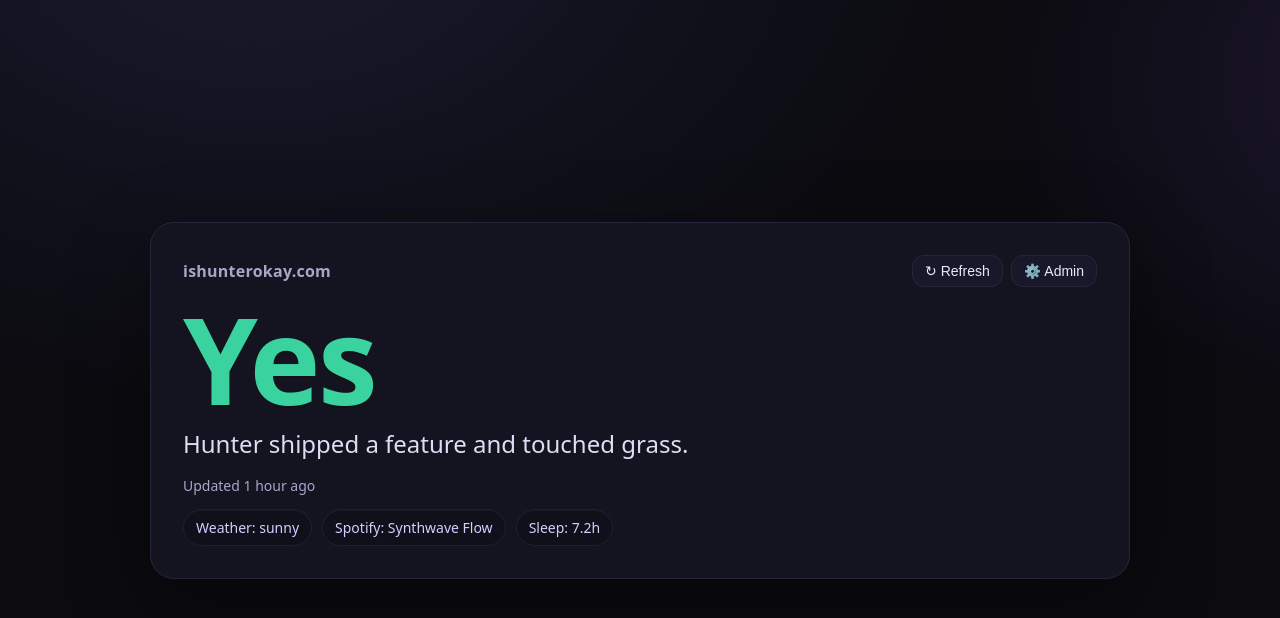
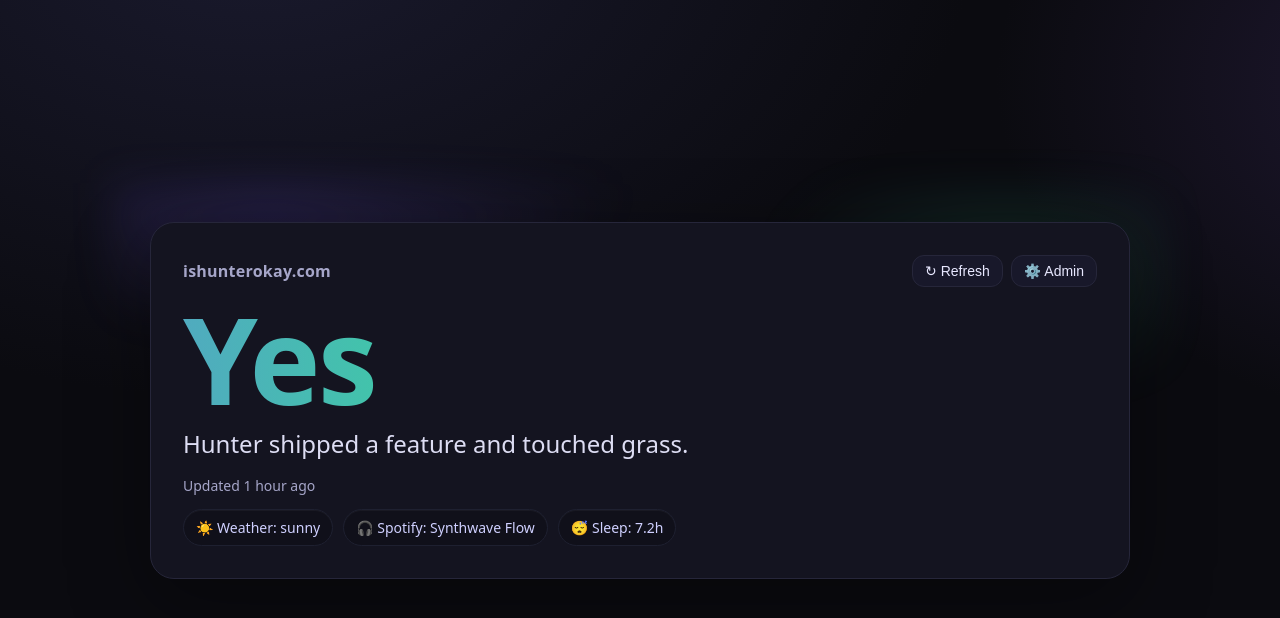
Before and after one commit to hunterdmartin/ishunterokay.com, a plain HTML site: page index.html in a window 1280 px wide. Drawn offline with Linux system fonts and the light colour scheme.

Commit message:
Update index.html

```diff
--- a/index.html
+++ b/index.html
@@ -14,6 +14,11 @@
   <path d="M20 34l7 7 17-18" fill="none" stroke="%233ad29f" stroke-width="6" stroke-linecap="round" stroke-linejoin="round"/>
 </svg>' />
 
+  <!-- Social preview -->
+  <meta property="og:title" content="Is Hunter Okay?">
+  <meta property="og:description" content="A synthwave vibe-check powered by vibes, weather, and caffeine.">
+  <meta property="og:type" content="website">
+
   <style>
     :root{
       --bg:#0b0b10;
@@ -21,7 +26,7 @@
       --ink:#e8e8ff;
       --muted:#a6a6c9;
       --accent:#7c5cff;
-      --good:#3ad29f;  /* mint like your screenshot */
+      --good:#3ad29f;  /* mint */
       --warn:#ffcf5c;
       --bad:#ff6b6b;
       --chip:#10101a;
@@ -42,12 +47,22 @@
     }
     .wrap{width:min(980px,100%)}
     .card{
+      position:relative;
       background:var(--card);
       border:1px solid var(--border);
       border-radius:24px;
       padding:32px;
       box-shadow:0 24px 80px rgba(0,0,0,.38);
     }
+    /* Soft aurora glow */
+    .card::before{
+      content:""; position:absolute; inset:-40px; z-index:-1;
+      background:
+        radial-gradient(600px 260px at 15% 0%,rgba(124,92,255,.18),transparent 60%),
+        radial-gradient(420px 220px at 85% 20%,rgba(58,210,159,.14),transparent 60%);
+      filter: blur(20px);
+    }
+
     header{
       display:flex; align-items:center; justify-content:space-between; gap:16px; margin-bottom:10px;
     }
@@ -70,6 +85,16 @@
     .answer.warn{ color: var(--warn); }
     .answer.bad{ color: var(--bad); }
 
+    /* Animated gradient headline when OK */
+    .answer.ok.gradient{
+      background: linear-gradient(90deg, var(--good), var(--accent), var(--good));
+      -webkit-background-clip:text; background-clip:text; color:transparent;
+      background-size:200% 100%;
+      animation: shine 6s linear infinite;
+      text-shadow:none; /* gradient text looks cleaner without shadow */
+    }
+    @keyframes shine { 0%{background-position:0 0} 100%{background-position:200% 0} }
+
     .message{
       font-size: clamp(18px, 2.4vw, 24px);
       color: var(--ink);
@@ -80,6 +105,10 @@
       display:flex; gap:12px; flex-wrap:wrap; align-items:center; color:var(--muted);
       font-size:14px; margin:6px 0 14px;
     }
+    /* quick pulse for "Updated..." */
+    .pulse { animation:pulse 2s ease-out 1; }
+    @keyframes pulse { 0%{opacity:.4} 100%{opacity:1} }
+
     .chips{
       display:flex; flex-wrap:wrap; gap:10px; margin-top:10px;
     }
@@ -91,6 +120,7 @@
       font-size:14px;
       color:#cfd0ff;
       box-shadow: inset 0 1px 0 rgba(255,255,255,.04);
+      white-space:nowrap;
     }
 
     /* Admin panel (hidden by default) */
@@ -123,12 +153,10 @@
       </header>
 
       <div id="status">
-        <div id="answer" class="answer ok">Yes</div>
+        <div id="answer" class="answer ok gradient">Yes</div>
         <div id="message" class="message">Hunter shipped a feature and touched grass.</div>
         <div class="meta"><span id="updated">Updated just now</span></div>
-        <div id="chips" class="chips">
-          <!-- pills populate here -->
-        </div>
+        <div id="chips" class="chips"></div>
       </div>
 
       <div class="admin" id="adminPanel" aria-hidden="true">
@@ -195,9 +223,19 @@
       exportBox: document.getElementById("exportBox")
     };
 
+    // Fun quips when no status.json is found
+    const QUIPS = [
+      "Touching grass 🌿",
+      "Refactoring feelings",
+      "Shipping pixels",
+      "Wrangling DAX",
+      "Hydrating and debugging",
+      "Consulting with the vibe committee"
+    ];
+
     const defaults = {
       answer: "Yes",
-      message: "Hunter shipped a feature and touched grass.",
+      message: QUIPS[Math.floor(Math.random()*QUIPS.length)],
       updated: new Date().toISOString(),
       chips: ["Weather: sunny","Spotify: Synthwave Flow","Sleep: 7.2h"]
     };
@@ -220,22 +258,45 @@
       if (diff < 86400) { const h = Math.floor(diff/3600); return `Updated ${h} hour${h===1?"":"s"} ago`; }
       return "Updated " + d.toLocaleString();
     }
+    function iconFor(text){
+      const t = String(text).toLowerCase();
+      if (t.includes("weather")) return "☀️ ";
+      if (t.includes("spotify") || t.includes("music")) return "🎧 ";
+      if (t.includes("sleep")) return "😴 ";
+      if (t.includes("coffee") || t.includes("caffeine")) return "☕ ";
+      return "• ";
+    }
 
     function render(data) {
       const { answer, message, updated, chips } = data;
+
+      // Answer
+      const statusCls = clsForAnswer(answer);
       els.answerEl.textContent = answer || "Unknown";
-      els.answerEl.className = "answer " + clsForAnswer(answer);
+      els.answerEl.className = "answer " + statusCls + (statusCls === "ok" ? " gradient" : "");
+
+      // Message
       els.messageEl.textContent = message || "";
+
+      // Updated
       els.updatedEl.textContent = fmtWhen(updated);
+      els.updatedEl.classList.remove("pulse");
+      // trigger a quick pulse each render (esp. after refresh/apply)
+      requestAnimationFrame(()=> {
+        els.updatedEl.classList.add("pulse");
+        setTimeout(()=>els.updatedEl.classList.remove("pulse"), 2000);
+      });
 
+      // Chips
       els.chipsEl.innerHTML = "";
       (Array.isArray(chips) ? chips : []).forEach(text => {
         const s = document.createElement("span");
         s.className = "chip";
-        s.textContent = String(text);
+        s.textContent = iconFor(text) + String(text);
         els.chipsEl.appendChild(s);
       });
 
+      // Sync admin inputs
       els.answerInput.value = answer || "";
       els.messageInput.value = message || "";
       const dt = new Date(updated || Date.now());
@@ -273,7 +334,7 @@
     function collectFromAdmin() {
       const a = els.answerInput.value.trim() || "Yes";
       const m = els.messageInput.value.trim();
-      const uRaw = els.updatedInput.value;
+      const uRaw = els.updatedInput.value; // datetime-local
       const u = uRaw ? new Date(uRaw) : new Date();
       const chips = [];
       els.chipsEditor.querySelectorAll('input[type="text"]').forEach(inp => {
@@ -281,14 +342,14 @@
       });
       return {
         answer: a,
-        message: m,
+        message: m || QUIPS[Math.floor(Math.random()*QUIPS.length)],
         updated: isNaN(u.getTime()) ? new Date().toISOString() : u.toISOString(),
         chips
       };
     }
 
     // Admin wiring
-    document.getElementById("adminToggleBtn").addEventListener("click", () => {
+    els.adminToggleBtn.addEventListener("click", () => {
       const p = els.adminPanel;
       const open = !p.classList.contains("open");
       p.classList.toggle("open", open);
@@ -328,10 +389,14 @@
         render(state);
       }
     }
+
+    // Refresh button
     els.refreshBtn.addEventListener("click", loadStatusJson);
 
-    // boot
+    // Boot
     loadStatusJson();
+
+    // Smoothly keep "Updated…" relative
     setInterval(() => { els.updatedEl.textContent = fmtWhen(state.updated); }, 30000);
   })();
   </script>
```
